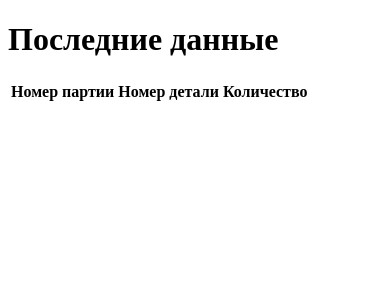
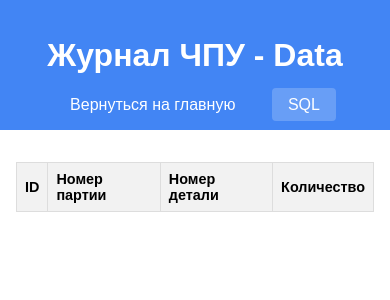
Before and after one commit to Romati21/PrediCore, a FastAPI app: page /data in a window 390 px wide. Shown: the top 300 px of the page. Run offline with FastAPI, Linux system fonts and the light colour scheme; data that the repository does not hold is empty.

Commit message:
Вынес подписи полей и добавил обратные ссылки

```diff
--- a/static/styles.css
+++ b/static/styles.css
@@ -12,6 +12,22 @@ header {
     color: white;
     text-align: center;
     padding: 1rem;
+}
+
+nav {
+    margin-top: 1rem;
+}
+
+nav a {
+    color: white;
+    text-decoration: none;
+    padding: 0.5rem 1rem;
+    margin: 0 0.5rem;
+    border-radius: 4px;
+}
+
+nav a.active {
+    background-color: rgba(255, 255, 255, 0.2);
 }
 
 main {
@@ -35,8 +51,17 @@ form {
     max-width: 300px;
 }
 
+.form-group {
+    display: flex;
+    flex-direction: column;
+    margin-bottom: 1rem;
+}
+
+label {
+    margin-bottom: 0.5rem;
+}
+
 input, button {
-    margin-bottom: 1rem;
     padding: 0.5rem;
     font-size: 1rem;
 }
@@ -46,14 +71,35 @@ button {
     color: white;
     border: none;
     cursor: pointer;
+    margin-top: 1rem;
 }
 
 button:hover {
     background-color: #3367d6;
 }
 
+table {
+    width: 100%;
+    border-collapse: collapse;
+    margin-top: 1rem;
+}
+
+th, td {
+    border: 1px solid #ddd;
+    padding: 0.5rem;
+    text-align: left;
+}
+
+th {
+    background-color: #f2f2f2;
+}
+
 @media (max-width: 600px) {
     #reader {
         max-width: 100%;
     }
+
+    table {
+        font-size: 0.9rem;
+    }
 }
--- a/templates/data.html
+++ b/templates/data.html
@@ -2,33 +2,39 @@
 <html lang="ru">
 <head>
     <meta charset="UTF-8">
-        <title>Ввод данных</title>
-        <link rel="manifest" href="/manifest.json">
-        <script>
-         if ('serviceWorker' in navigator) {
-             navigator.serviceWorker.register('/service-worker.js').then(function(registration) {
-                 console.log('Регистрация Service Worker прошла успешно с областью: ', registration.scope);
-             }, function(err) {
-                 console.log('Регистрация Service Worker не удалась: ', err);
-             });
-         }
-        </script>
+    <meta name="viewport" content="width=device-width, initial-scale=1.0">
+    <title>Журнал ЧПУ - Data</title>
+    <link rel="stylesheet" href="/static/styles.css">
 </head>
 <body>
-    <h1>Последние данные</h1>
+    <header>
+        <h1>Журнал ЧПУ - Data</h1>
+        <nav>
+            <a href="/">Вернуться на главную</a>
+            <a href="/data" class="active">SQL</a>
+        </nav>
+    </header>
+    <main>
         <table>
+            <thead>
                 <tr>
+                    <th>ID</th>
                     <th>Номер партии</th>
                     <th>Номер детали</th>
                     <th>Количество</th>
                 </tr>
+            </thead>
+            <tbody>
                 {% for item in data %}
                 <tr>
-            <td>{{ item['batch_number'] }}</td>
-            <td>{{ item['part_number'] }}</td>
-            <td>{{ item['quantity'] }}</td>
+                    <td>{{ item.id }}</td>
+                    <td>{{ item.batch_number }}</td>
+                    <td>{{ item.part_number }}</td>
+                    <td>{{ item.quantity }}</td>
                 </tr>
                 {% endfor %}
+            </tbody>
         </table>
+    </main>
 </body>
 </html>
```
Also changed, not shown: add_qr_to_doc.py (added, +46 -0 lines), generate_qr.py (added, +38 -0 lines), templates/form.html (+16 -3 lines), static/manifest.json. Lines whose indentation alone changed are shown as unchanged.
